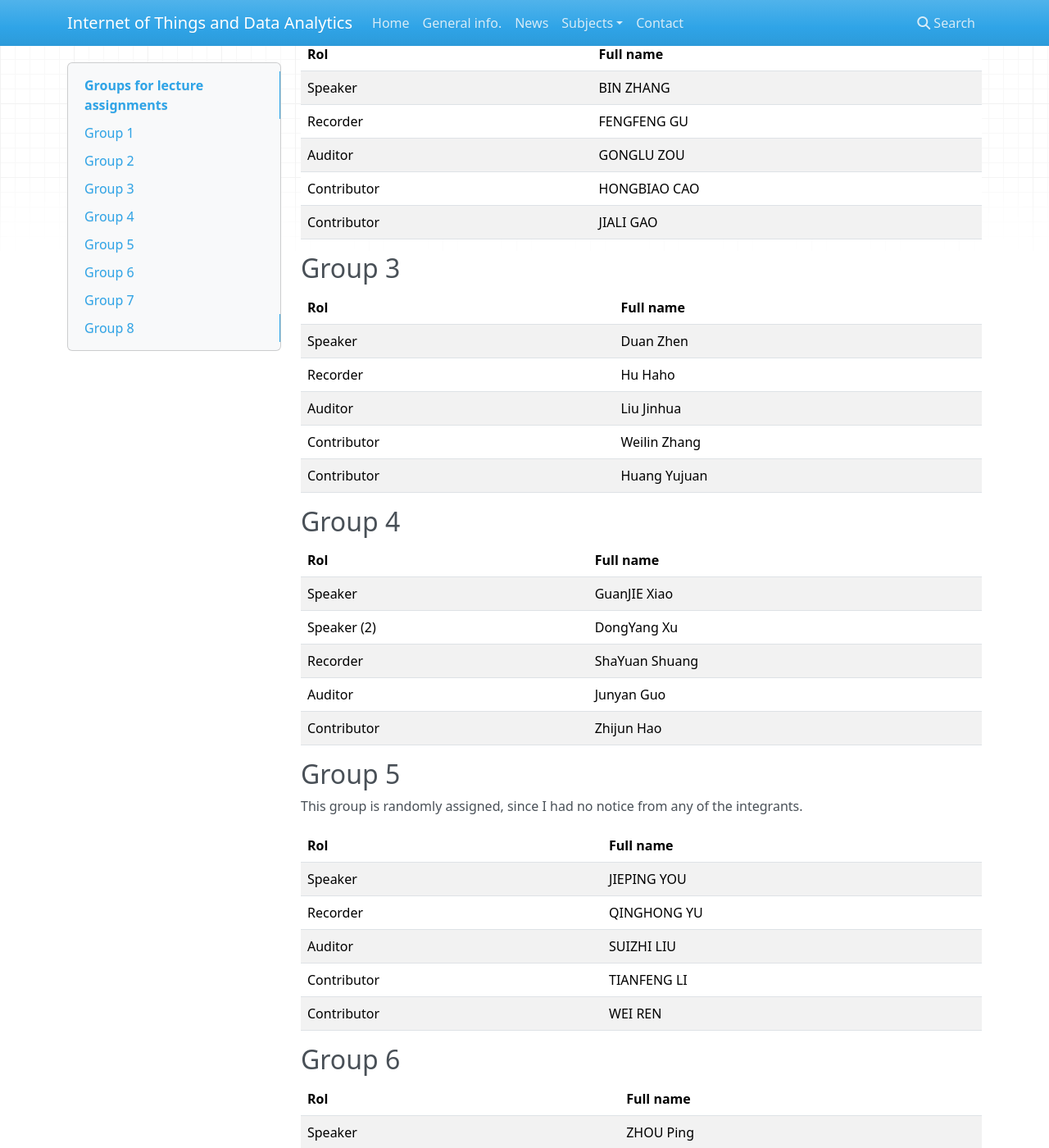
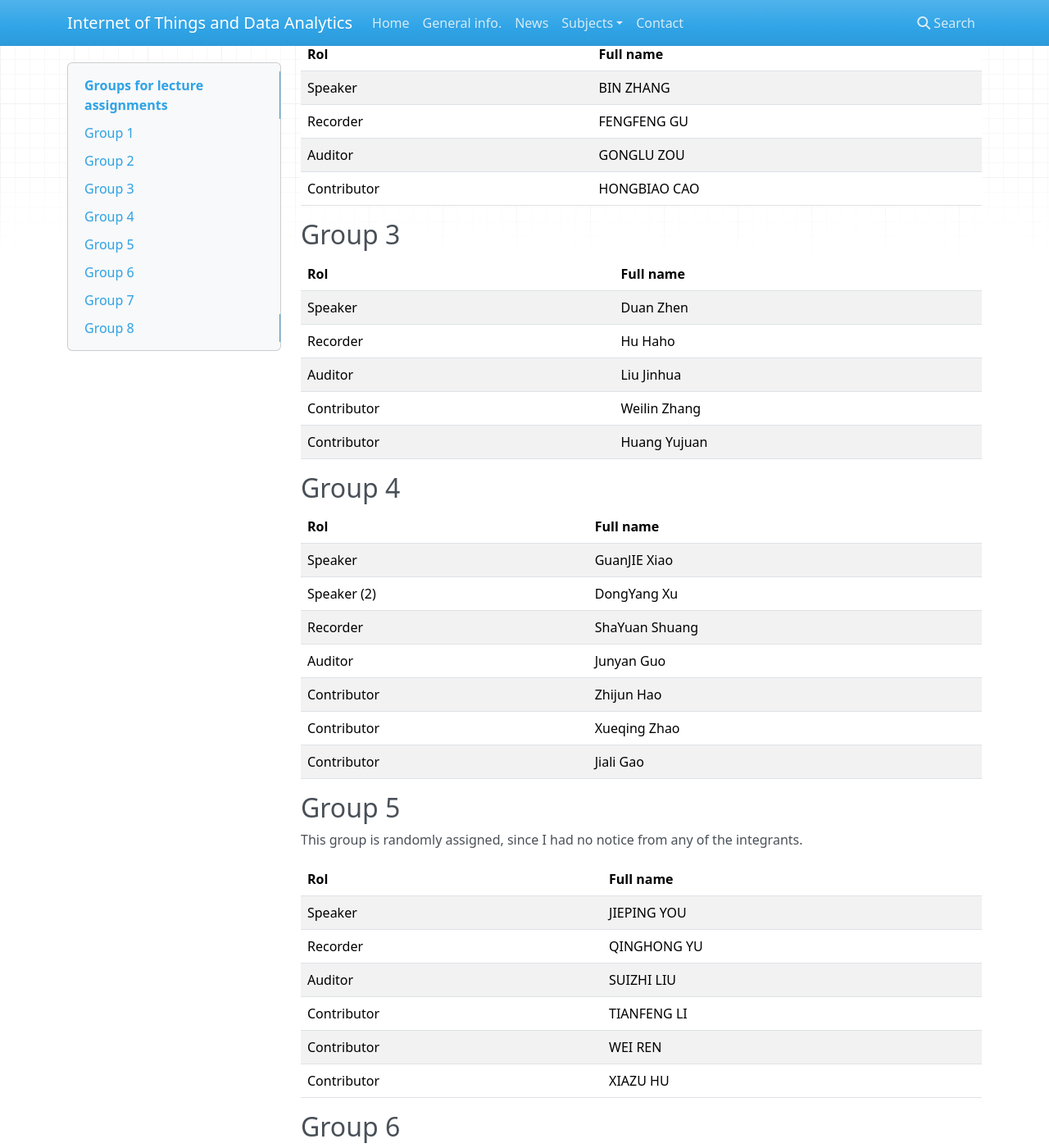
Before and after one commit to iot-da/iot-da.github.io, an MkDocs documentation site: the page built from docs/Subjects/IOTNA/groups.md, in a window 1280 px wide and 1400 px high, scrolled down 564 px. Shown: the whole window at 82% size. Built offline with MkDocs 1.6.1, drawn with Linux system fonts in a browser that asks for light colours; nearby versions of some CDN libraries; some of the changed text lies outside the part shown.

Commit message:
Group modificactions (iotna)

```diff
--- a/docs/Subjects/IOTNA/groups.md
+++ b/docs/Subjects/IOTNA/groups.md
@@ -45,6 +44,9 @@
 |    Recorder      | ShaYuan Shuang                 |
 |    Auditor      | Junyan Guo                    |
 |    Contributor      | Zhijun Hao                    |
+| Contributor |   Xueqing Zhao  |
+|    Contributor      |       Jiali Gao	           |
+
 
 ## Group 5
 This group is randomly assigned, since I had no notice
@@ -57,6 +59,7 @@
 |    Auditor      |     SUIZHI	LIU                |
 |    Contributor      |    TIANFENG	LI              |
 |    Contributor      |     WEI	 REN             |
+|    Contributor      |     XIAZU	HU              |
 
 
 ## Group 6
```
Also changed, not shown: other parts of docs/Subjects/IOTNA/groups.md (+1 -3 lines).
